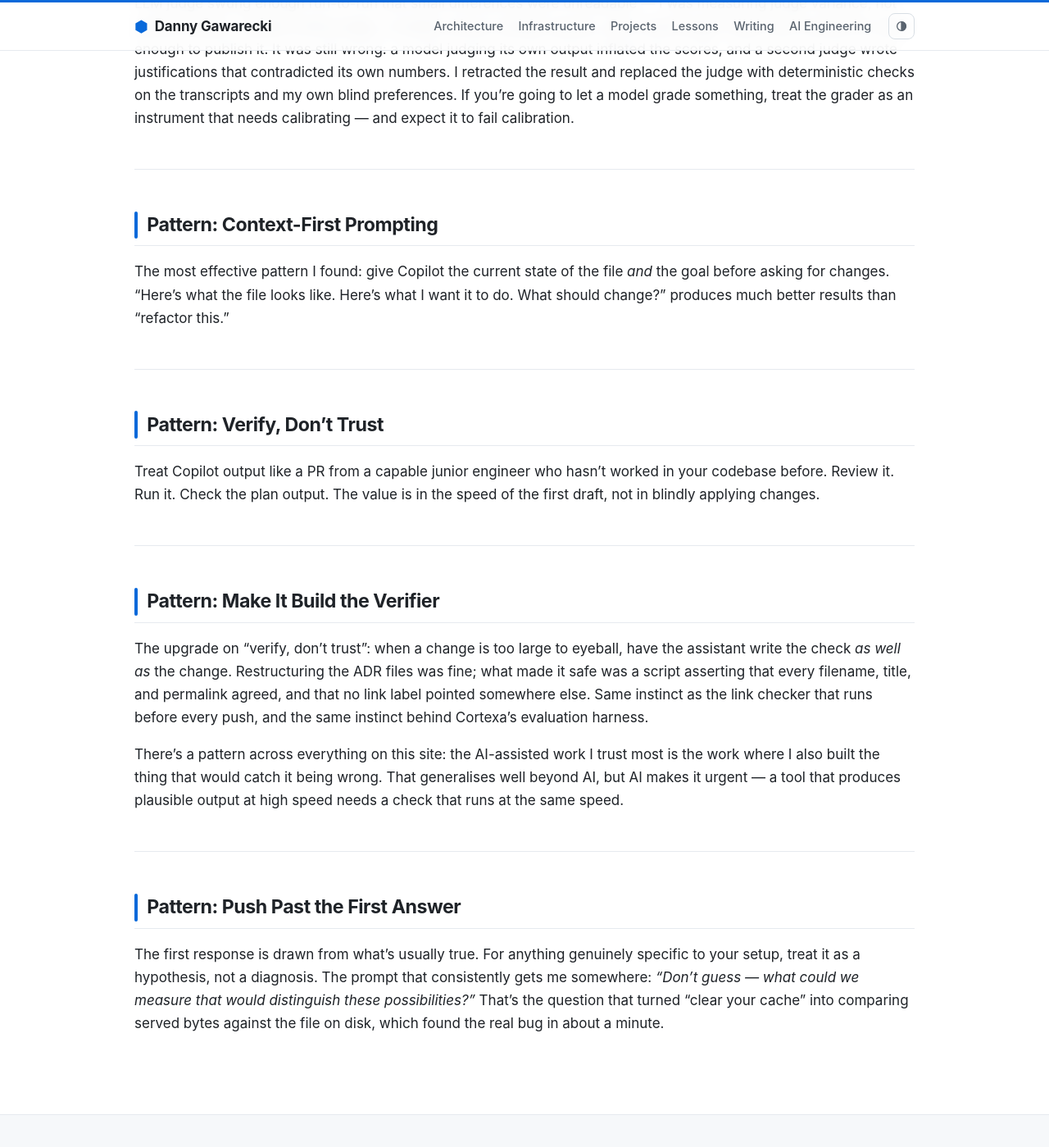
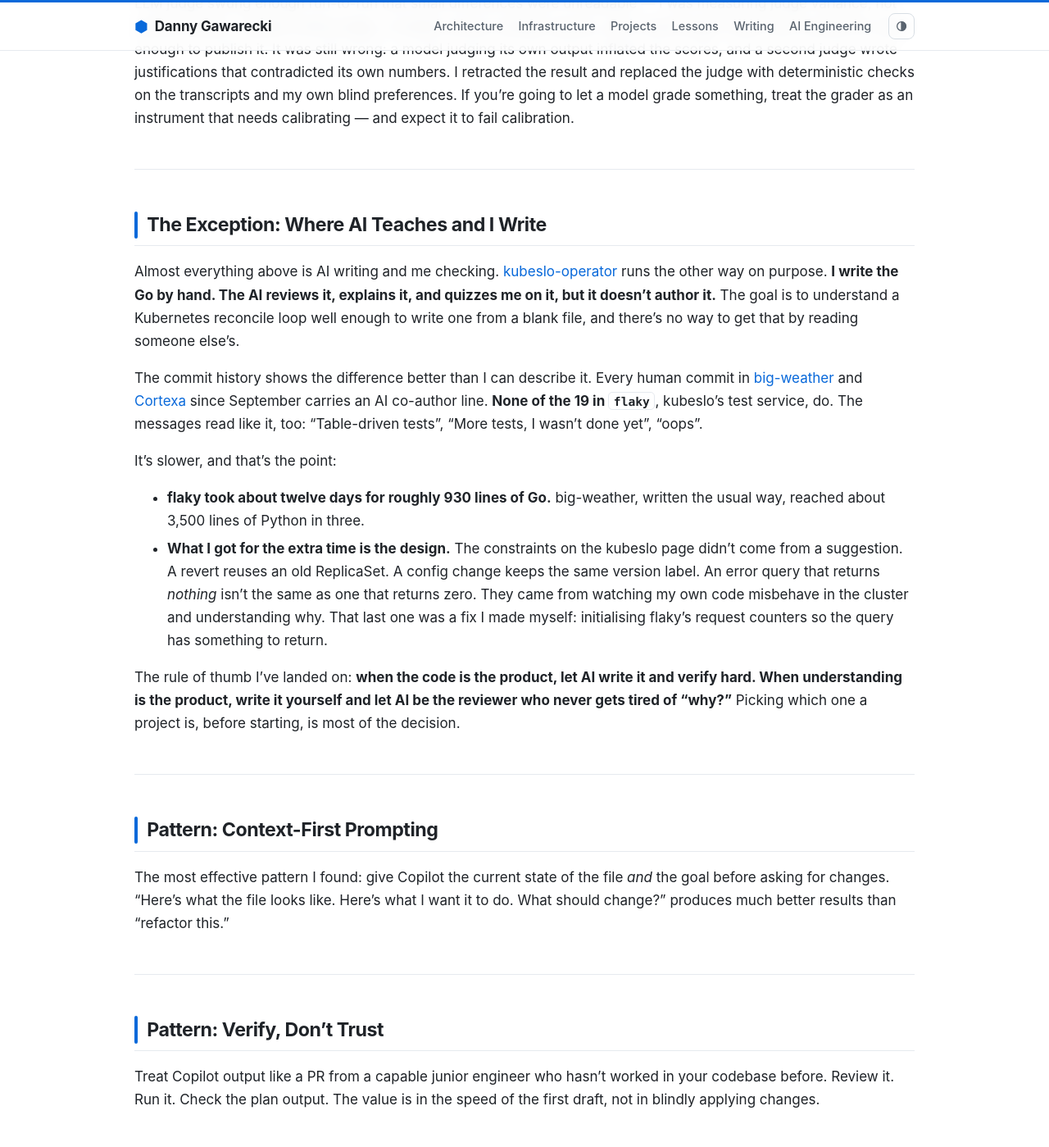
Before and after one commit to dannygawarecki/homelab-architecture, a Jekyll site: the page built from copilot-experiments/README.md, in a window 1280 px wide and 1400 px high, scrolled down 3269 px. Shown: the whole window at 82% size. Built offline with Jekyll 4.4.1, drawn with Linux system fonts in a browser that asks for light colours.

Commit message:
Show kubeslo as the project where AI teaches instead of writes
New section on the AI-assisted engineering page: the Go is hand-written,
AI reviews and quizzes. The evidence is the commit history: every human
commit in big-weather and Cortexa since September has an AI co-author,
and none of flaky's 19 do. The kubeslo page links to it.

Co-Authored-By: Claude Opus 5.5 <noreply@anthropic.com>

```diff
--- a/copilot-experiments/README.md
+++ b/copilot-experiments/README.md
@@ -55,6 +55,21 @@ I've settled into a rhythm. I've learned what AI tools are good at and how to us
 
 ---
 
+## The Exception: Where AI Teaches and I Write
+
+Almost everything above is AI writing and me checking. [kubeslo-operator](../projects/kubeslo-operator/) runs the other way on purpose. **I write the Go by hand. The AI reviews it, explains it, and quizzes me on it, but it doesn't author it.** The goal is to understand a Kubernetes reconcile loop well enough to write one from a blank file, and there's no way to get that by reading someone else's.
+
+The commit history shows the difference better than I can describe it. Every human commit in [big-weather](../projects/big-weather/) and [Cortexa](../projects/cortexa/) since September carries an AI co-author line. **None of the 19 in `flaky`**, kubeslo's test service, do. The messages read like it, too: "Table-driven tests", "More tests, I wasn't done yet", "oops".
+
+It's slower, and that's the point:
+
+- **flaky took about twelve days for roughly 930 lines of Go.** big-weather, written the usual way, reached about 3,500 lines of Python in three.
+- **What I got for the extra time is the design.** The constraints on the kubeslo page didn't come from a suggestion. A revert reuses an old ReplicaSet. A config change keeps the same version label. An error query that returns *nothing* isn't the same as one that returns zero. They came from watching my own code misbehave in the cluster and understanding why. That last one was a fix I made myself: initialising flaky's request counters so the query has something to return.
+
+The rule of thumb I've landed on: **when the code is the product, let AI write it and verify hard. When understanding is the product, write it yourself and let AI be the reviewer who never gets tired of "why?"** Picking which one a project is, before starting, is most of the decision.
+
+---
+
 ## Pattern: Context-First Prompting
 
 The most effective pattern I found: give Copilot the current state of the file *and* the goal before asking for changes. "Here's what the file looks like. Here's what I want it to do. What should change?" produces much better results than "refactor this."
```
Also changed, not shown: projects/kubeslo-operator.md (+1 -1 lines).
